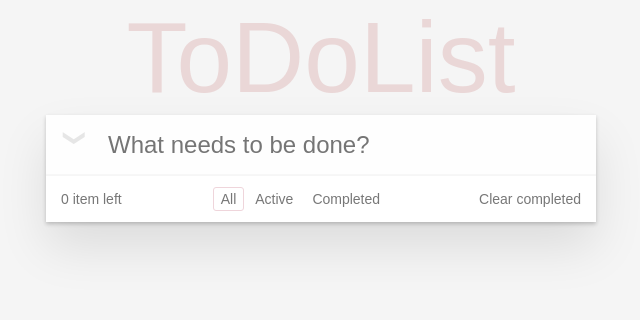
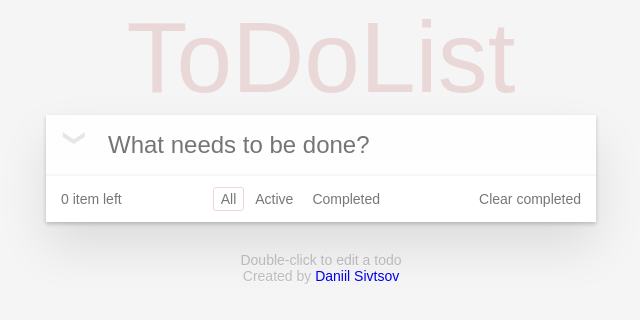
Before and after one commit to IInspectorGadget/toDoList, a website: page src/index.html in a window 1280 px wide. Shown: the whole page, without its empty margins (319-959 px from the left). Drawn offline with nearby package versions, Linux system fonts and the light colour scheme; files that its build step writes are made by us from their sources.

Commit message:
add footer

```diff
--- a/src/index.html
+++ b/src/index.html
@@ -52,7 +52,10 @@
 			</section>
 		</div>
 
-
+		<footer class="footer">
+			<p>Double-click to edit a todo</p>
+			<p>Created by <a href="#">Daniil Sivtsov</a></p>
+		</footer>
 
 		<script src="js/index.bundle.js" type="text/javascript"></script>
 	</body>
--- a/src/sass/main.sass
+++ b/src/sass/main.sass
@@ -161,6 +161,13 @@ body
     &__sort-link_select
         border-color: var(--pink-footer-200)
 
+.footer
+    color: #bfbfbf
+    font-size: 14px
+    text-shadow: 0 1px 0 rgba(255, 255, 255, 0.5)
+    text-align: center
+    margin-top: 30px
+
 @media (max-width:500px)
     body
         zoom: 0.8
```
